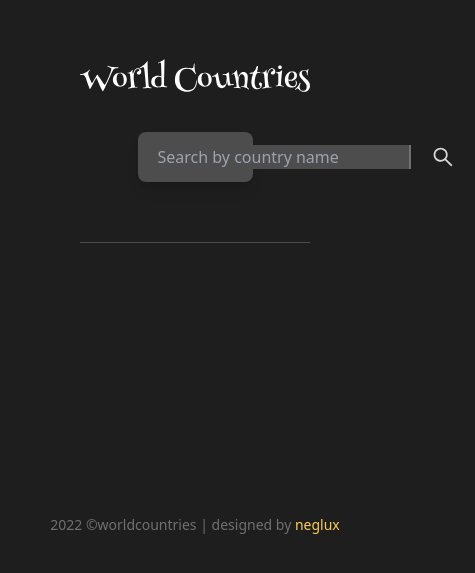
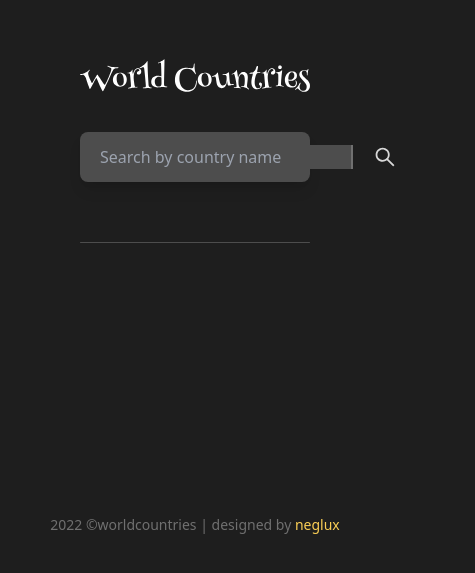
Before and after one commit to neglux/WorldCountries, a React (Create React App) app: page / in a window 390 px wide. Shown: the part 141-714 px from the top of the page, 475 px wide, since content can reach past the window. Built offline with nearby package versions, Linux system fonts and the light colour scheme.

Commit message:
develop: handling errors

```diff
--- a/src/components/SearchBox.js
+++ b/src/components/SearchBox.js
@@ -2,21 +2,27 @@ import React, { useState } from "react";
 import strings from "../data/strings";
 import CountryLineBox from "./containers/CountryLineBox";
 import { AiOutlineSearch } from "react-icons/ai";
+import { FaSpinner } from "react-icons/fa";
 import { useGlobalContext } from "../contexts/AppContext";
 
 const SearchBox = ({ isNavbarSearch }) => {
   const { placeholder, maxLength } = strings.searchBox;
   const { searchResults, setSearchResults } = useGlobalContext();
-  const [query, setQuery] = useState();
+  const [query, setQuery] = useState("");
+  const [isLoading, setIsLoading] = useState(false);
   const [isResultWindowOpen, setIsResultWindowOpen] = useState(false);
-  const url = `https://restcountries.com/v3.1/name/${query}`;
 
   async function fetchData() {
+    const url = `https://restcountries.com/v3.1/name/${query}`;
     try {
+      setIsLoading(true);
       const response = await fetch(url);
+      if (!response.ok) throw new Error("Not found");
       const fetchedData = await response.json();
       setSearchResults(fetchedData);
+      setIsLoading(false);
     } catch (error) {
+      setIsLoading(false);
       throw new Error(error);
     }
   }
@@ -29,7 +35,12 @@ const SearchBox = ({ isNavbarSearch }) => {
   }
   return (
     <div className="relative">
-      <div className="flex justify-between items-center w-2/4 h-[50px] mb-5 bg-darkgray-500 rounded-lg shadow-lg mx-auto">
+      <form
+        className="flex justify-between items-center h-[50px] mb-5 bg-darkgray-500 rounded-lg shadow-lg mx-auto sm:w-full lg:w-2/4"
+        onSubmit={(e) => {
+          e.preventDefault();
+        }}
+      >
         <input
           className="px-5 flex-grow h bg-darkgray-500 outline-none border-r-2 border-darkgray-300"
           type="text"
@@ -52,9 +63,14 @@ const SearchBox = ({ isNavbarSearch }) => {
         >
           <AiOutlineSearch />
         </button>
-      </div>
+      </form>
+      {isLoading && !isNavbarSearch && (
+        <div className="w-full flex justify-center text-xl">
+          <FaSpinner className="animate-spin" />
+        </div>
+      )}
       {isNavbarSearch && isResultWindowOpen && (
-        <ul className="absolute grid grid-cols-3 gap-3 overflow-y-auto my-auto w-full h-[200px] bg-darkgray-700 rounded-lg shadow-lg px-10 py-5">
+        <ul className="absolute grid sm:grid-cols-1 lg:grid-cols-3 gap-3 overflow-y-auto my-auto w-full h-[200px] bg-darkgray-700 rounded-lg shadow-lg px-10 py-5">
           {searchResults?.status !== 404 &&
             searchResults.map((item, index) => {
               return (
```
